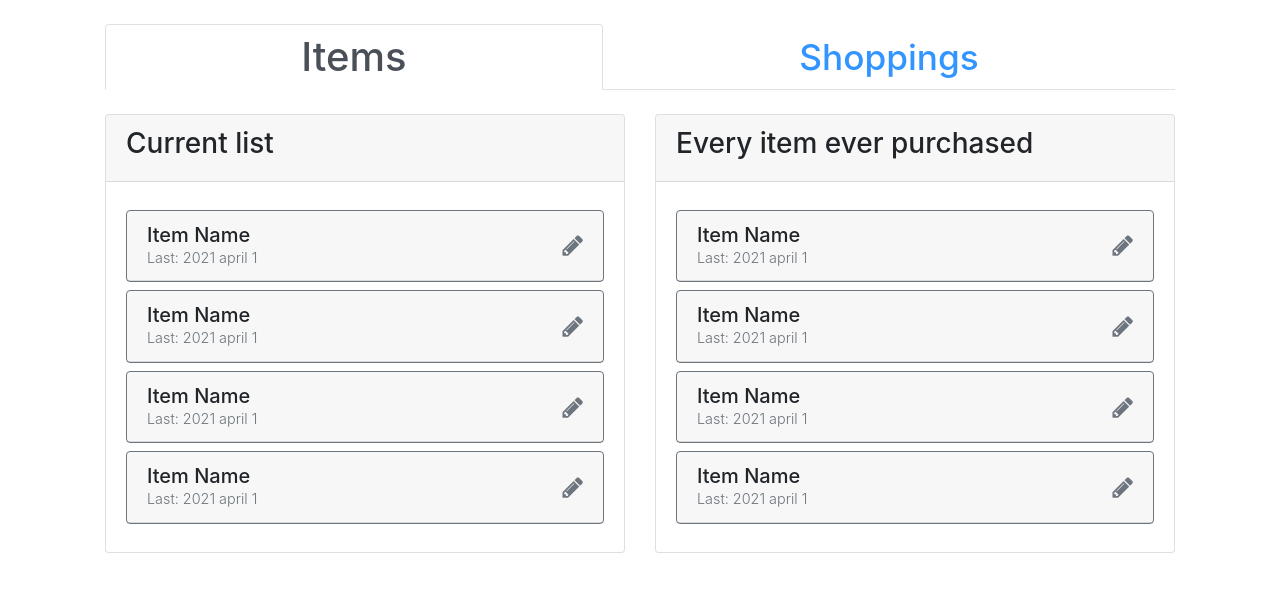
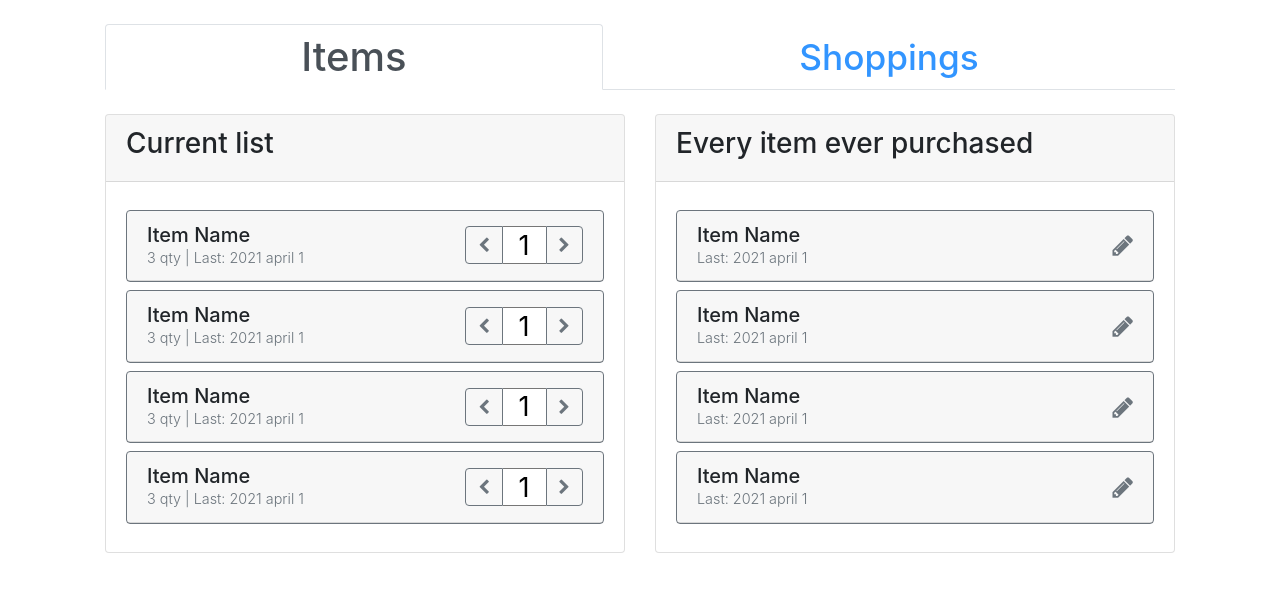
Before and after one commit to vargavd/angular-shopping-list, an Angular app: page /items in a window 1280 px wide. Shown: the top 592 px of the page. Built offline with nearby package versions, Linux system fonts and the light colour scheme.

Commit message:
Item quantity

```diff
--- a/src/app/app.module.ts
+++ b/src/app/app.module.ts
@@ -8,6 +8,7 @@ import { ShoppingsPageComponent } from './shoppings-page/shoppings-page.componen
 import { CurrentItemsListComponent } from './items-page/current-items-list/current-items-list.component';
 import { EveryItemsListComponent } from './items-page/every-items-list/every-items-list.component';
 import { ItemComponent } from './items-page/item/item.component';
+import { FormsModule } from '@angular/forms';
 
 @NgModule({
     declarations: [
@@ -20,7 +21,8 @@ import { ItemComponent } from './items-page/item/item.component';
     ],
     imports: [
         BrowserModule,
-        AppRoutingModule
+        AppRoutingModule,
+        FormsModule
     ],
     providers: [],
     bootstrap: [AppComponent]
--- a/src/app/items-page/current-items-list/current-items-list.component.html
+++ b/src/app/items-page/current-items-list/current-items-list.component.html
@@ -9,9 +9,9 @@
         <h2 class="h3">Current list</h2>
     </div>
     <div class="card-body">
-        <vdsl-item></vdsl-item>
-        <vdsl-item></vdsl-item>
-        <vdsl-item></vdsl-item>
-        <vdsl-item></vdsl-item>
+        <vdsl-item [inCurrentList]="false"></vdsl-item>
+        <vdsl-item [inCurrentList]="false"></vdsl-item>
+        <vdsl-item [inCurrentList]="false"></vdsl-item>
+        <vdsl-item [inCurrentList]="false"></vdsl-item>
     </div>
 </div>
--- a/src/app/items-page/every-items-list/every-items-list.component.html
+++ b/src/app/items-page/every-items-list/every-items-list.component.html
@@ -3,9 +3,9 @@
         <h2 class="h3">Every item ever purchased</h2>
     </div>
     <div class="card-body">
-        <vdsl-item></vdsl-item>
-        <vdsl-item></vdsl-item>
-        <vdsl-item></vdsl-item>
-        <vdsl-item></vdsl-item>
+        <vdsl-item [inCurrentList]="true"></vdsl-item>
+        <vdsl-item [inCurrentList]="true"></vdsl-item>
+        <vdsl-item [inCurrentList]="true"></vdsl-item>
+        <vdsl-item [inCurrentList]="true"></vdsl-item>
     </div>
 </div>
--- a/src/app/items-page/item/item.component.html
+++ b/src/app/items-page/item/item.component.html
@@ -5,12 +5,29 @@
                 Item Name
             </h3>
             <div class="text-muted font-weight-light">
-                <ng-container *ngIf="inCurrentList">
+                <ng-container *ngIf="!inCurrentList">
                     3 qty |
                 </ng-container>
                 Last: 2021 april 1
             </div>
         </div>
-        <i class="fa fa-pencil text-secondary"></i>
+        <ng-container *ngIf="!inCurrentList">
+            <div class="input-group w-auto">
+                <div class="input-group-prepend">
+                    <button class="btn btn-outline-secondary" type="button" (click)="decreaseQuantity()">
+                        <i class="fa fa-chevron-left"></i>
+                    </button>
+                </div>
+                <input type="text" class="form-control" class="quantity" readonly [(ngModel)]='quantity'>
+                <div class="input-group-append">
+                    <button class="btn btn-outline-secondary" type="button" (click)="increaseQuantity()">
+                        <i class="fa fa-chevron-right"></i>
+                    </button>
+                </div>
+            </div>
+        </ng-container>
+        <ng-container *ngIf="inCurrentList">
+            <i class="fa fa-pencil text-secondary"></i>
+        </ng-container>
     </div>
 </div>
--- a/src/app/items-page/item/item.component.scss
+++ b/src/app/items-page/item/item.component.scss
@@ -0,0 +1,8 @@
+input.quantity {
+    font-size: 1.7rem;
+    line-height: 0.2rem;
+    max-width: 45px;
+    text-align: center;
+    padding-top: 0;
+    padding-bottom: 0;
+}
--- a/src/app/items-page/item/item.component.ts
+++ b/src/app/items-page/item/item.component.ts
@@ -1,4 +1,4 @@
-import { Component, OnInit, Output } from '@angular/core';
+import { Component, Input, OnInit } from '@angular/core';
 
 @Component({
     selector: 'vdsl-item',
@@ -6,15 +6,23 @@ import { Component, OnInit, Output } from '@angular/core';
     styleUrls: ['./item.component.scss']
 })
 export class ItemComponent implements OnInit {
-    @Output() inCurrentList: boolean = false;
+    public quantity: number = 1;
+
+    @Input() inCurrentList: boolean = false;
 
     constructor() { }
 
     ngOnInit(): void {
     }
 
-    getRandomQuantity() {
-        return Math.random() * 5;
+    increaseQuantity() {
+        this.quantity++;
+    }
+
+    decreaseQuantity() {
+        if (this.quantity > 1) {
+            this.quantity--;
+        }
     }
 
 }
```
